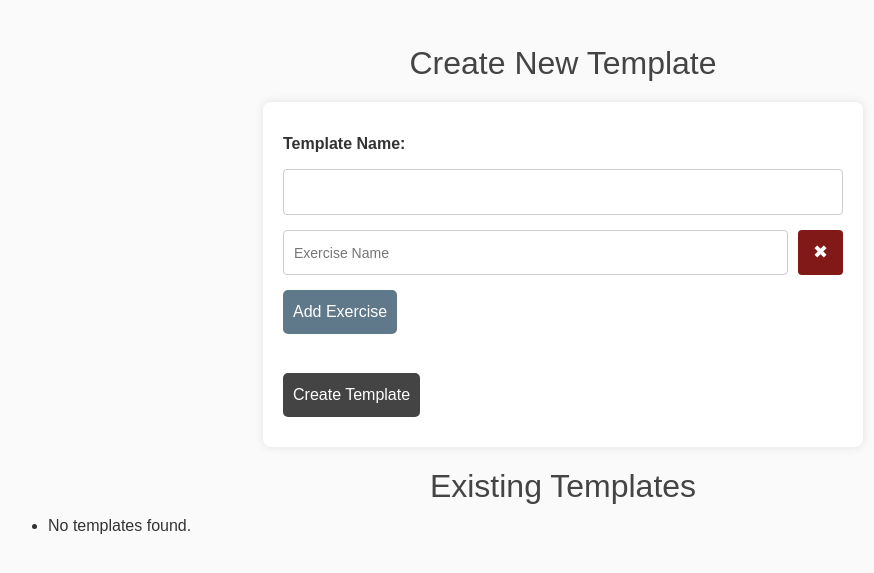
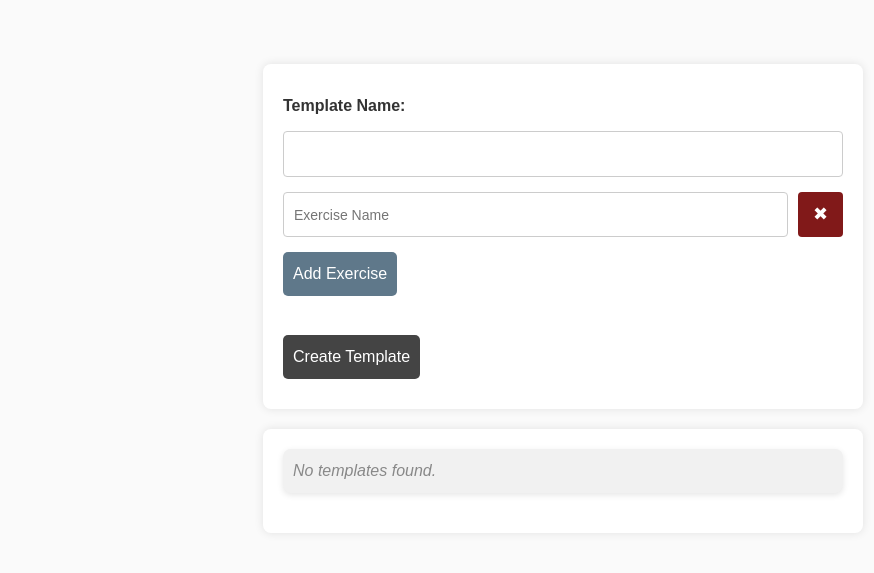
Before and after one commit to chavias/FitnessTracker, a Flask app: template templates/templates.html in a window 1280 px wide. Shown: the part 56-629 px from the top of the page, without its empty margins (77-951 px from the left). Run offline with Flask 3, Linux system fonts and the light colour scheme; the template is opened without the code that fills it, so the values that code supplies are empty; some libraries are stand-ins or nearby versions.

Commit message:
added template.css for existing templates section in template.html

```diff
--- /dev/null
+++ b/static/templates.css
@@ -0,0 +1,53 @@
+
+/* Center the template section */
+.template-section {
+    background-color: #ffffff;
+    padding: 20px;
+    border-radius: 8px;
+    box-shadow: 0 0 10px rgba(0, 0, 0, 0.1);
+    max-width: 600px;
+    margin: 20px auto;
+}
+
+/* Headings */
+h2 {
+    font-size: 24px;
+    margin-bottom: 20px;
+    color: #333;
+}
+
+/* Template list */
+.template-list {
+    list-style-type: none;
+    padding: 0;
+    margin: 0;
+}
+
+.template-list > li {
+    margin-bottom: 20px;
+    padding: 10px;
+    background-color: #f1f1f1;
+    border-radius: 8px;
+    box-shadow: 0 2px 6px rgba(0, 0, 0, 0.1);
+}
+
+.template-list strong {
+    font-size: 18px;
+    color: #2c3e50;
+}
+
+.template-list ul {
+    margin-top: 10px;
+    padding-left: 20px;
+}
+
+.template-list ul li {
+    margin-bottom: 8px;
+    color: #555;
+}
+
+/* No templates found message */
+.no-templates {
+    color: #888;
+    font-style: italic;
+}
--- a/templates/templates.html
+++ b/templates/templates.html
@@ -23,7 +23,7 @@
 </script>
 
 <!-- Form for adding a new template -->
-<h2>Create New Template</h2>
+<!-- <h2>Create New Template</h2> -->
 <form method="POST">
     <label for="template_name">Template Name:</label>
     <input type="text" name="template_name" id="template_name" required><br>
@@ -42,8 +42,12 @@
     <button type="submit">Create Template</button>
 </form>
 
-<h2>Existing Templates</h2>
-<ul>
+<link rel="stylesheet" href="/static/templates.css">
+
+
+<div class="template-section">
+    <!-- <h2>Existing Templates</h2> -->
+    <ul class="template-list">
         {% if templates %}
             {% for template in templates %}
                 <li>
@@ -51,7 +55,7 @@
                     <ul>
                         {% if template[0] in template_data %}
                             {% for exercise in template_data[template[0]] %}
-                            <li>{{ exercise[0] }} </li>
+                                <li>{{ exercise[0] }}</li>
                             {% endfor %}
                         {% else %}
                             <li>No exercises available for this template.</li>
@@ -60,7 +64,8 @@
                 </li>
             {% endfor %}
         {% else %}
-        <li>No templates found.</li>
+            <li class="no-templates">No templates found.</li>
         {% endif %}
     </ul>
+</div>
 {% endblock %}
```
Lines whose indentation alone changed are shown as unchanged.
